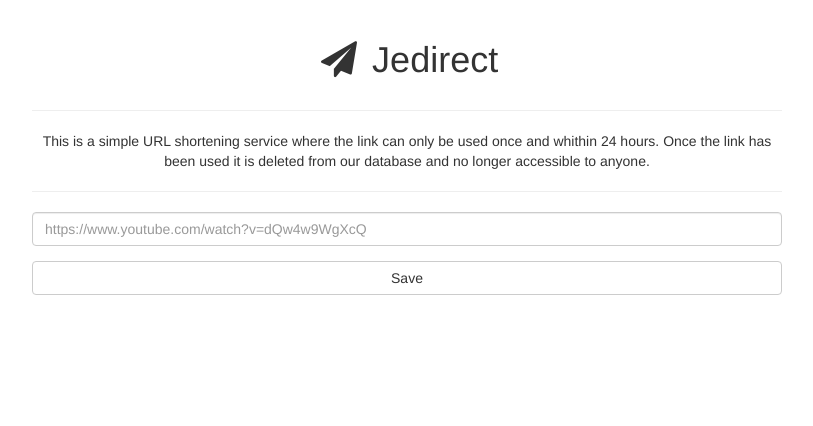
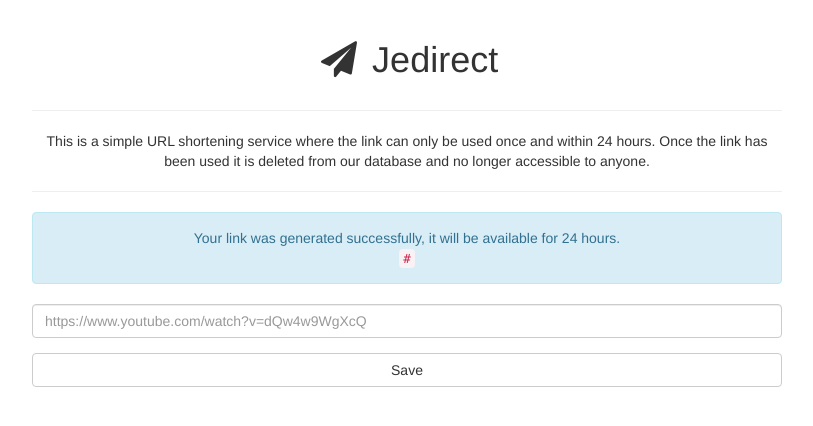
Before and after one commit to AmusableLemur/Jedirect, a PHP site: the page made by views/index.html.twig in a window 1280 px wide. Shown: the top 426 px of the page, without its empty margins (233-1046 px from the left). Run offline with PHP 8.4, Linux system fonts and the light colour scheme; the template is opened without the code that fills it: most values are stand-ins (such as "Sample title", 1, 10 or a date in 2020); some libraries are stand-ins or nearby versions.

Commit message:
Added messages

```diff
--- a/views/index.html.twig
+++ b/views/index.html.twig
@@ -18,8 +18,19 @@
         <div class="row" style="margin-bottom:20px">
             <div class="col-md-8 col-md-offset-2">
                 <hr>
-                <p class="text-center">This is a simple URL shortening service where the link can only be used once and whithin 24 hours. Once the link has been used it is deleted from our database and no longer accessible to anyone.</p>
+                <p class="text-center">This is a simple URL shortening service where the link can only be used once and within 24 hours. Once the link has been used it is deleted from our database and no longer accessible to anyone.</p>
                 <hr>
+
+                {% if error is defined %}
+                    <div class="alert alert-danger text-center" role="alert">{{ error }}</div>
+                {% endif %}
+
+                {% if link is defined %}
+                    <div class="alert alert-info text-center" role="alert">
+                        Your link was generated successfully, it will be available for 24 hours.<br>
+                        <code>{{ link }}</code>
+                    </div>
+                {% endif %}
 
                 <form method="post">
                     <div class="form-group">
```
